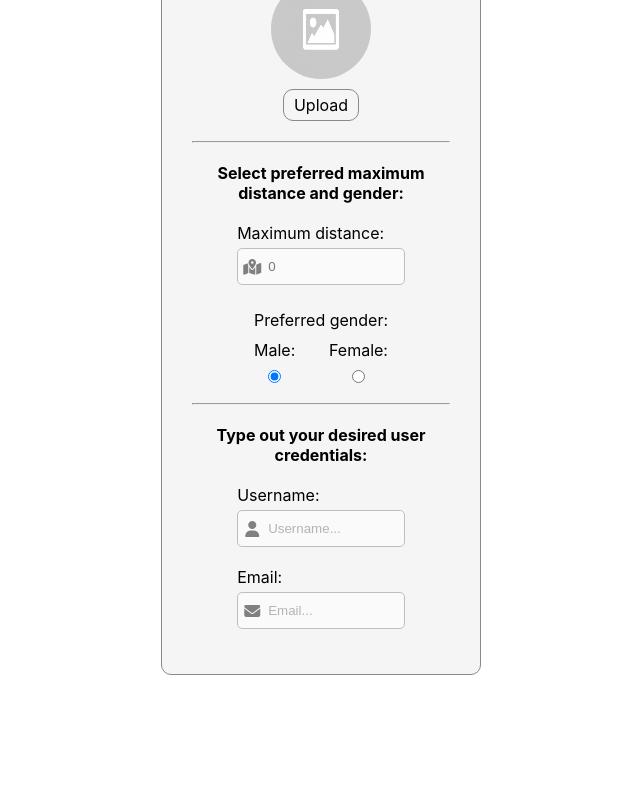
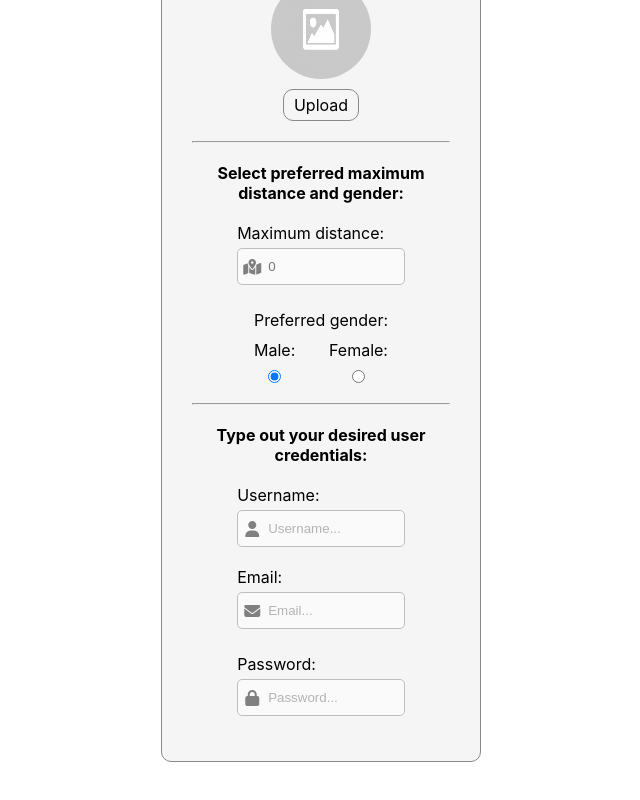
Before and after one commit to ivangeorgiev34/FlameDating, a React (Create React App) app: page /register in a window 1280 px wide. Shown: the part 1627-2427 px from the top of the page, without its empty margins (319-959 px from the left). Before the commit the page ends 2362 px from the top, so only its background shows below. Built offline with nearby package versions, Linux system fonts and the light colour scheme.

Commit message:
Add passwordContainer class element

```diff
--- a/src/pages/Register/Register.tsx
+++ b/src/pages/Register/Register.tsx
@@ -12,6 +12,7 @@ import { ageValidation } from "../../validators/register/ageValidation/ageValida
 import { firstProfilePictureValidation } from "../../validators/register/firstProfilePictureValidation/firstProfilePictureValidation";
 import { maximumDistanceValidation } from "../../validators/register/maximumDistanceValidation/maximumDistanceValidation";
 import { emailValidation } from "../../validators/login/emailValidation/emailValidation";
+import { passwordValidation } from "../../validators/login/passwordValidation/passwordValidation";
 
 export const Register: React.FC = () => {
   const { formValues, onFormChange, onFormChangeImage, onFormTextAreaChange } =
@@ -380,6 +381,23 @@ export const Register: React.FC = () => {
           </div>
           <span className={styles.error}>{formErrors.email}</span>
         </div>
+        <div className={styles.passwordContainer}>
+          <label htmlFor="password">Password:</label>
+          <div className={styles.passwordInputContainer}>
+            <i className="fa-solid fa-lock"></i>
+            <input
+              type="password"
+              name="password"
+              placeholder="Password..."
+              value={formValues.password}
+              onChange={(e) => onFormChange(e)}
+              onBlur={(e) =>
+                onFormErrorChange(e, passwordValidation(formValues.password))
+              }
+            />
+          </div>
+          <span className={styles.error}>{formErrors.password}</span>
+        </div>
       </div>
     </div>
   );
```
